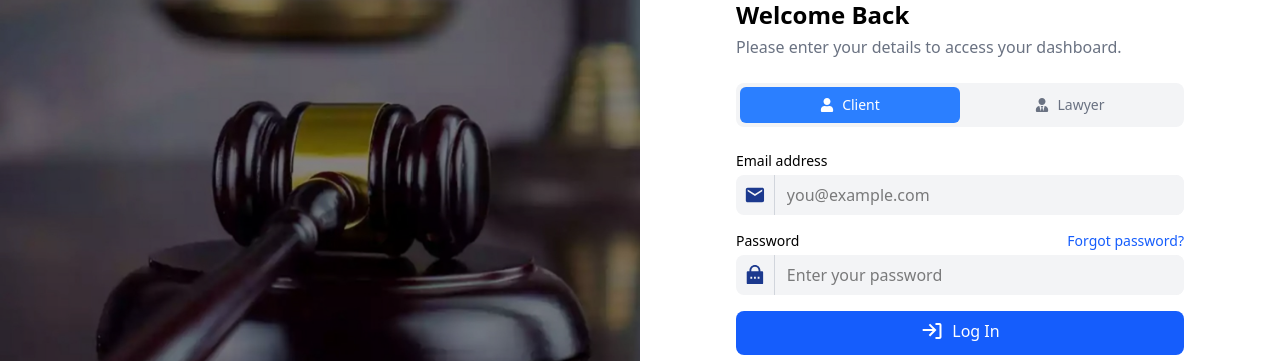
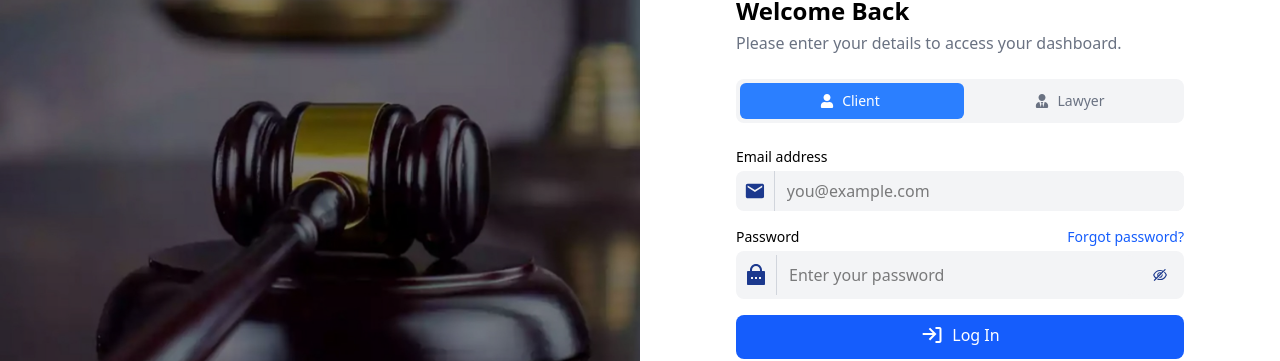
Before and after one commit to ddubeynitin/lawyer-appointment-booking-system, a React (Vite) app in the folder client/: page /auth/login in a window 1280 px wide. Shown: the part 213-574 px from the top of the page. Built offline with nearby package versions, Linux system fonts and the light colour scheme.

Commit message:
modify and add form validation for login page

```diff
--- a/client/src/pages/auth/LoginPage.jsx
+++ b/client/src/pages/auth/LoginPage.jsx
@@ -5,10 +5,45 @@ import legalImg from "../../assets/images/legal.jpg";
 import { CgLogIn } from "react-icons/cg";
 
 import { RiLockPasswordFill } from "react-icons/ri";
+import { AiOutlineEye, AiOutlineEyeInvisible } from "react-icons/ai";
 import { Link } from "react-router-dom";
 
 function LoginPage() {
   const [role, setRole] = useState("client");
+  const [showPassword, setShowPassword] = useState(false);
+  const [email, setEmail] = useState("");
+  const [emailError, setEmailError] = useState("");
+  const [password, setPassword] = useState("");
+  const [passwordError, setPasswordError] = useState("");
+
+
+
+  const validateEmail = (value) => {
+    const re = /^\S+@\S+\.\S+$/;
+    if (!value || !re.test(value)) {
+      setEmailError("Please enter a valid email address");
+      return false;
+    }
+    setEmailError("");
+    return true;
+  };
+
+  const validatePassword = (value) => {
+    if (!value || value.length < 8) {
+      setPasswordError("Password must be at least 8 characters");
+      return false;
+    }
+    setPasswordError("");
+    return true;
+  };
+
+  const handleSubmit = (e) => {
+    e.preventDefault();
+    const emailOk = validateEmail(email);
+    const passwordOk = validatePassword(password);
+    if (!emailOk || !passwordOk) return;
+    // TODO: submit form
+  };
 
   return (
     <div className="h-screen flex shadow-lg rounded-lg overflow-hidden">
@@ -38,7 +73,7 @@ function LoginPage() {
             <div className="w-8 h-8 rounded flex items-center justify-center text-black font-bold">
               <FaGavel />
             </div>
-            <span className="font-semibold text-lg">Esue</span>
+            <span className="font-semibold text-lg">Esue      </span>
           </div>
 
           <h1 className="text-2xl font-semibold mb-1">Welcome Back</h1>
@@ -50,14 +85,14 @@ function LoginPage() {
           <div className="relative flex bg-gray-100 rounded-lg p-1 mb-6">
             {/* sliding indicator */}
             <div
-              className="absolute top-1 bottom-1 left-1 w-1/2 rounded-mdtransition-transform duration-300 ease-in-out"
+              className="absolute top-1 bottom-1 left-1 w-1/2 bg-blue-500 rounded-md transition-transform duration-400 ease-in-out"
               style={{ transform: role === "lawyer" ? "translateX(100%)" : "translateX(0%)" }}
             />
 
             <button
               onClick={() => setRole("client")}
               aria-pressed={role === "client"}
-              className={`relative z-10 flex-1 flex items-center justify-center gap-2 py-2 rounded-md text-sm font-mediumduration-50  ${role === "client" ? "bg-blue-500 text-white" : "text-gray-500"
+              className={`relative z-10 flex-1 flex items-center justify-center gap-2 py-2 rounded-md text-sm font-medium transition-colors duration-300 ${role === "client" ? "text-white" : "text-gray-500"
                 }`}
             >
               <FaUser />
@@ -67,7 +102,7 @@ function LoginPage() {
             <button
               onClick={() => setRole("lawyer")}
               aria-pressed={role === "lawyer"}
-              className={`relative z-10 flex-1 flex items-center justify-center gap-2 py-2 rounded-md text-sm font-medium transition-colors duration-50 ease-in-out ${role === "lawyer" ? " bg-blue-500 text-white" : "text-gray-500"
+              className={`relative z-10 flex-1 flex items-center justify-center gap-2 py-2 rounded-md text-sm font-medium transition-colors duration-300 ${role === "lawyer" ? "text-white" : "text-gray-500"
                 }`}
             >
               <FaUserTie />
@@ -76,7 +111,7 @@ function LoginPage() {
           </div>
 
           {/* Form */}
-          <form className="space-y-4">
+          <form className="space-y-4" onSubmit={handleSubmit}>
             <div>
               <label className="block text-sm mb-1">Email address</label>
 
@@ -85,10 +120,17 @@ function LoginPage() {
 
                 <input
                   type="email"
+                  value={email}
+                  onChange={(e) => setEmail(e.target.value)}
+                  onBlur={(e) => validateEmail(e.target.value)}
                   placeholder="you@example.com"
-                  className="w-full bg-gray-100 rounded-tr-lg  rounded-br-lg px-3 py-2 focus:outline-none border-l border-gray-300"
+                  className={`w-full bg-gray-100 rounded-tr-lg rounded-br-lg px-3 py-2 focus:outline-none border-l ${emailError ? 'border-red-500' : 'border-gray-300'}`}
                 />
               </div>
+
+              {emailError && (
+                <p className="text-red-600 text-sm mt-1">{emailError}</p>
+              )}
 
             </div>
 
@@ -103,15 +145,32 @@ function LoginPage() {
                 </button>
               </div>
 
-              <div className="flex justify-around items-center w-full bg-gray-100 rounded-lg hover:ring-2 hover:ring-blue-500">
-                <RiLockPasswordFill className="text-2xl m-2  text-blue-900" />
+              <div className="flex items-center w-full bg-gray-100 rounded-lg hover:ring-2 hover:ring-blue-500">
+                <RiLockPasswordFill className="text-2xl m-2 text-blue-900" />
                 <input
-                  type="password"
+                  type={showPassword ? "text" : "password"}
+                  value={password}
+                  onChange={(e) => setPassword(e.target.value)}
+                  onBlur={(e) => validatePassword(e.target.value)}
                   placeholder="Enter your password"
-                  className="w-full bg-gray-100 rounded-tr-lg  rounded-br-lg px-3 py-2 focus:outline-none border-l border-gray-300"
+                  className={`flex-1 bg-gray-100 px-3 py-2 focus:outline-none border-l ${passwordError ? 'border-red-500' : 'border-gray-300'} rounded-tr-lg rounded-br-lg`}
                 />
 
+                <button
+                  type="button"
+                  onClick={() => setShowPassword((s) => !s)}
+                  aria-label={showPassword ? "Hide password" : "Show password"}
+                  className="p-2 m-2 text-blue-900"
+                >
+                  {showPassword ?  <AiOutlineEye/> : <AiOutlineEyeInvisible />}
+                </button>
               </div>
+
+              {passwordError && (
+                <p className="text-red-600 text-sm mt-1">{passwordError}</p>
+              )}
+
+
 
 
             </div>
```
